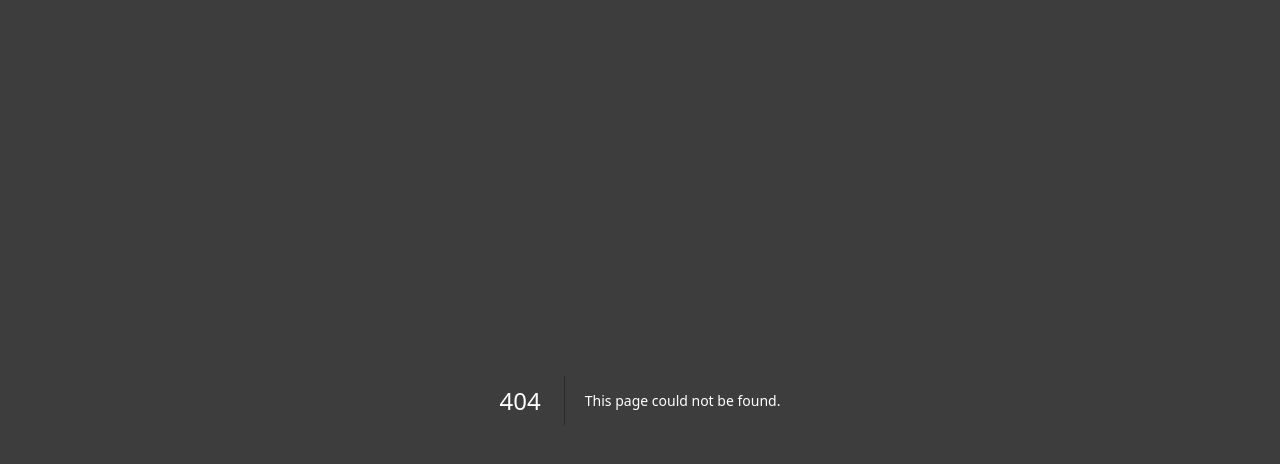
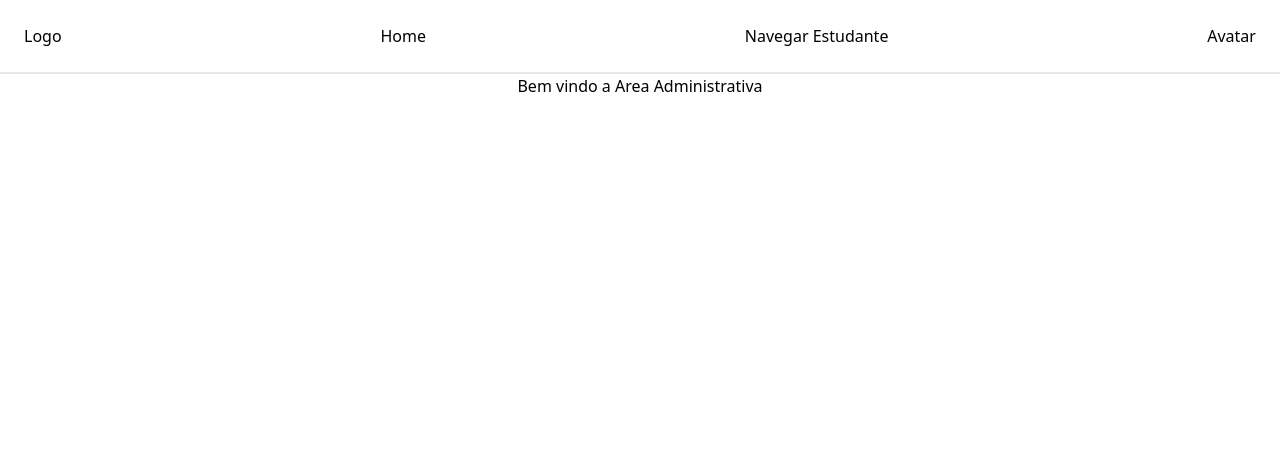
Before and after one commit to Genilso190/school-20241, a Next.js app: page /admin in a window 1280 px wide. Before the commit this address had no page. Shown: the top 464 px of the page. Built offline with nearby package versions, Linux system fonts and the light colour scheme.

Commit message:
feat: dashboard

```diff
--- /dev/null
+++ b/app/admin/componets/NavBar.tsx
@@ -0,0 +1,13 @@
+export default function NavBar(){
+    return(
+        <div className=" flex justify-between p-6 border-b-2">
+            <h1>Logo</h1>
+            <a href="/admin">Home</a>
+            <a href="/admin/student">Navegar Estudante</a>
+            <h1>Avatar</h1>
+
+        </div>
+
+    )
+
+}
--- /dev/null
+++ b/app/admin/layout.tsx
@@ -0,0 +1,20 @@
+import NavBar from "./componets/NavBar";
+
+export default function RootLayout({
+  children,
+}: Readonly<{
+  children: React.ReactNode;
+}>) {
+  return (
+    <html lang="en">
+      <body className="">
+            <div>
+
+       <NavBar/>
+
+        {children}
+            </div>
+        </body>
+    </html>
+  );
+}
--- /dev/null
+++ b/app/admin/page.tsx
@@ -0,0 +1,5 @@
+export default function () {
+    return (
+        <h1 className="text-center">Bem vindo a Area Administrativa</h1>
+    )
+}
--- /dev/null
+++ b/app/admin/student/page.tsx
@@ -0,0 +1,5 @@
+export default function Student(){
+    return(
+        <h1>Cadastro de Estudantes</h1>
+    )
+}
--- a/app/components/Header.tsx
+++ b/app/components/Header.tsx
@@ -1,12 +1,12 @@
 export default function Header () {
     return(
-        <div className="border-b-4 border-[#4d4d4d] md:flex justify-between lg:mt-8 font-bold">
+        <div className="border-b-4 border-[#4d4d4d] md:flex justify-between lg: font-bold">
         <h3>🕮 ESCOLA TECNOLÓGICA 🕮</h3>
         <nav className="space-x-3 mx-4">
           <a href="">Home</a>
           <a href="">Cursos</a>
           <a href="">Contato</a>
-          <a href="">Login</a>
+          <a href="/admin">Login</a>
         </nav>
       </div>
     )
--- a/app/layout.tsx
+++ b/app/layout.tsx
@@ -16,7 +16,9 @@
 }>) {
   return (
     <html lang="en">
-      <body className="bg-[#3d3d3d] text-white text-center max-w-[1440px] mx-auto">{children}</body>
+      <body className="max-w-[1440px] mx-auto">
+        {children}
+        </body>
     </html>
   );
 }
--- a/app/page.tsx
+++ b/app/page.tsx
@@ -6,7 +6,7 @@
 
 export default function Home() {
   return (
-    <div>
+    <div className="bg-[#3d3d3d] text-white text-center">
        <Header/>
        <Banner/>
        <Course/>
```
